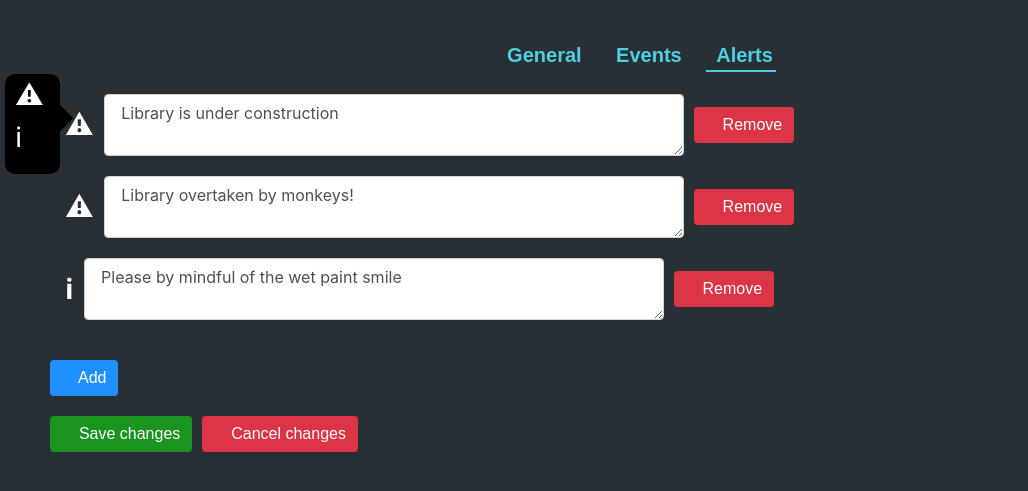
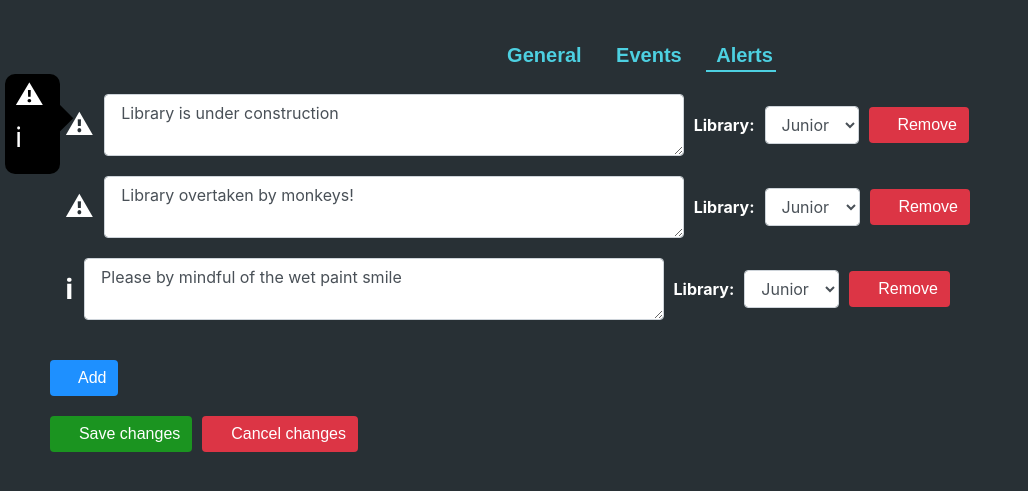
Before and after one commit to L-Bot-AU/L-Bot-server, a Flask app: page /librarian/edit in a window 1280 px wide. Shown: the part 80-571 px from the top of the page, without its empty margins (0-1028 px from the left). Run offline with Flask 2, Linux system fonts and the light colour scheme; the visitor is signed in with stand-in values (Sample User, id 1); some libraries are stand-ins or nearby versions; some web fonts are replaced.

Commit message:
Updated alert tab of edit information page
Added library input elements for the alerts tab

```diff
--- a/website/templates/librarian_edit.html
+++ b/website/templates/librarian_edit.html
@@ -72,9 +72,9 @@
 		</ul>
 	</div>
 	<ul class="alert-list" id="events">
-		<li onclick="makeEdit(event)" class="form-inline bold-this"><div class="exclamation-triangle">⚠</div><textarea class="form-control alert-box"> Library is under construction </textarea><button class="btn btn-primary remove-button"> <i style='font-family: "Font Awesome 5 Pro" !important; color: white;' class="fas fa-times-circle"></i> Remove </button></li>
-		<li onclick="makeEdit(event)" class="form-inline bold-this"><div class="exclamation-triangle">⚠</div><textarea class="form-control alert-box"> Library overtaken by monkeys! </textarea><button class="btn btn-primary remove-button"> <i style='font-family: "Font Awesome 5 Pro" !important; color: white;' class="fas fa-times-circle"></i> Remove </button></li>
-		<li onclick="makeEdit(event)" class="form-inline bold-this"><div class="information">ℹ</div><textarea class="form-control alert-box"> Please by mindful of the wet paint smile </textarea> <button class="btn btn-primary remove-button"> <i style='font-family: "Font Awesome 5 Pro" !important; color: white;' class="fas fa-times-circle"></i> Remove </button></li>
+		<li onclick="makeEdit(event)" class="form-inline bold-this"><div class="exclamation-triangle">⚠</div><textarea class="form-control alert-box"> Library is under construction </textarea><label> Library: </label> <select style="margin-right: 10px" class="form-control"> <option> Junior </option></select> <button class="btn btn-primary remove-button"> <i style='font-family: "Font Awesome 5 Pro" !important; color: white;' class="fas fa-times-circle"></i> Remove </button></li>
+		<li onclick="makeEdit(event)" class="form-inline bold-this"><div class="exclamation-triangle">⚠</div><textarea class="form-control alert-box"> Library overtaken by monkeys! </textarea><label> Library: </label> <select style="margin-right: 10px" class="form-control"> <option> Junior </option><option> Senior </option></select> <button class="btn btn-primary remove-button"> <i style='font-family: "Font Awesome 5 Pro" !important; color: white;' class="fas fa-times-circle"></i> Remove </button></li>
+		<li onclick="makeEdit(event)" class="form-inline bold-this"><div class="information">ℹ</div><textarea class="form-control alert-box"> Please by mindful of the wet paint smile </textarea><label> Library: </label> <select style="margin-right: 10px" class="form-control"> <option> Junior </option><option> Senior </option> <option> Both </option></select>  <button class="btn btn-primary remove-button"> <i style='font-family: "Font Awesome 5 Pro" !important; color: white;' class="fas fa-times-circle"></i> Remove </button></li>
 		<button style="margin-left: -15px; margin-top: 20px; margin-bottom: 20px;" class="btn btn-primary submit-button" > <i style='font-family: "Font Awesome 5 Pro" !important; color: white;' class="fas fa-plus-circle"></i> Add </button><br>
 		<button class="btn btn-primary save-button" style="margin-left: -15px; margin-right: 10px;"> <i style='font-family: "Font Awesome 5 Pro" !important; color: white;' class="fas fa-check-circle"></i> Save changes </button><button class="btn btn-primary remove-button"> <i style='font-family: "Font Awesome 5 Pro" !important; color: white;' class="fas fa-redo-alt"></i> Cancel changes </button>
 	</ul>
```
